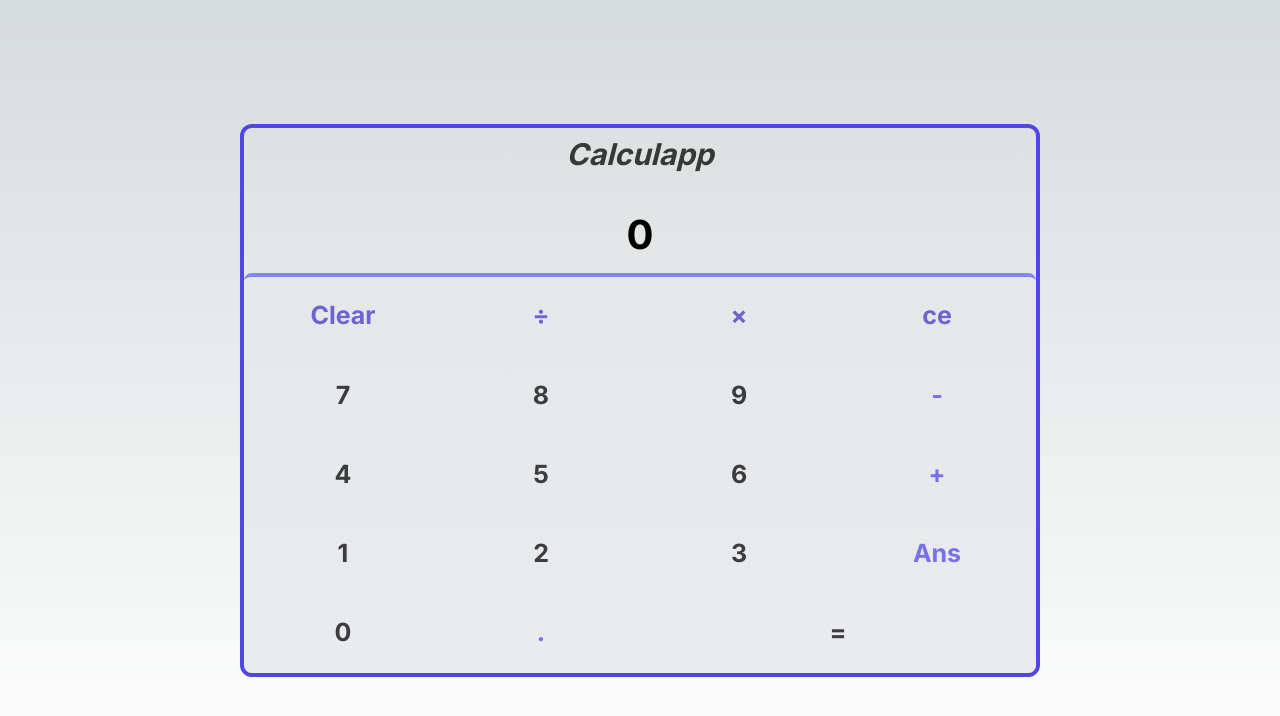
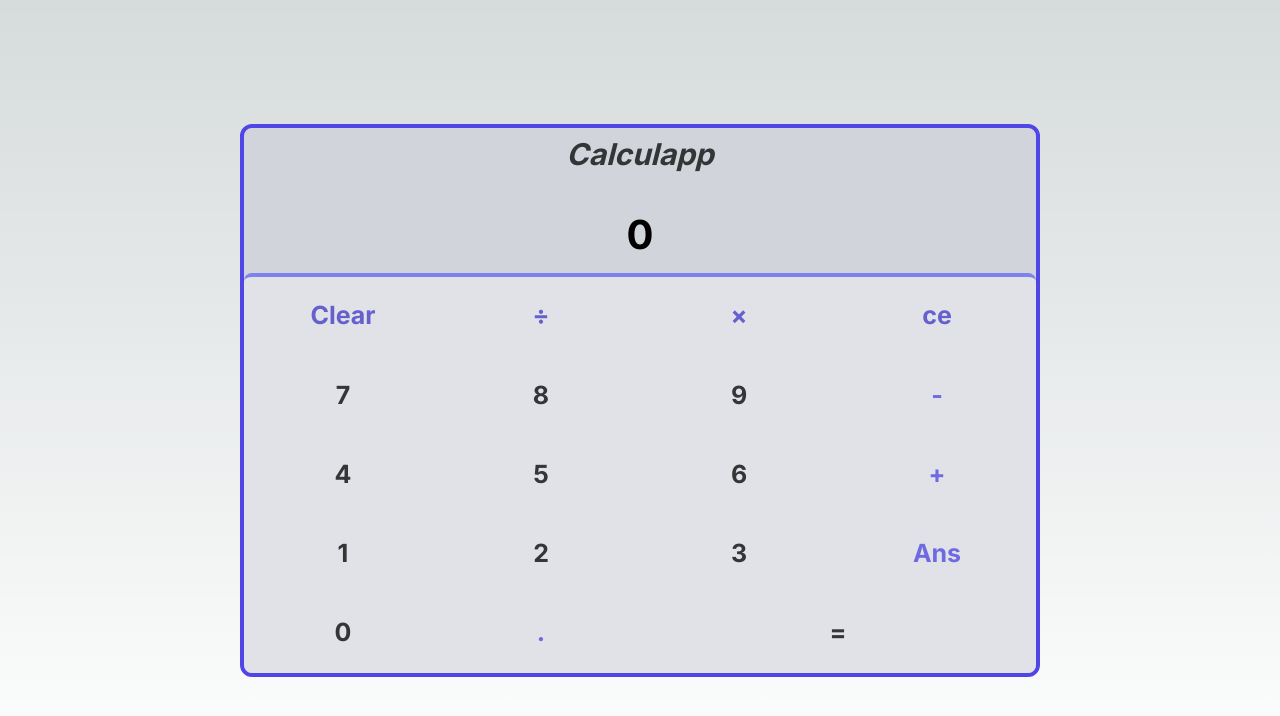
Before and after one commit to jamesdiffeycoding/mathemagical, a Next.js app in the folder calculapp/: page / in a window 1280 px wide. Shown: the top 716 px of the page. Built offline with nearby package versions, Linux system fonts and the light colour scheme; what tailwindcss-bg-patterns would draw is missing.

Commit message:
add backup colours if theme doesn't compile

```diff
--- a/calculapp/app/page.tsx
+++ b/calculapp/app/page.tsx
@@ -187,7 +187,7 @@ export default function Home() {
   return (
     <main className={`pattern-${colour}-500 pattern-paper pattern-bg-white pattern-size-6 pattern-opacity-100 flex min-h-screen flex-col align-middle justify-center items-center`}>
       {/* ENTIRE CALCULATOR */}
-      <section className={`w-5/6 max-w-[800px] border-${colour}-600 bg-${colour}-300 border-4 rounded-xl text-[25px] font-bold`}>
+      <section className={`w-5/6 max-w-[800px] border-${colour}-600 border-4 rounded-xl text-[25px] font-bold bg-gray-300`} /* bg-gray-300 is in case the colour theme class doesn't compile */>
         <section className={`bg-${colour}-300 text-black rounded-lg min-h-[145px] flex flex-col justify-between rounded-b-none w-full text-center`}>
           {/* CALCULATION */}
           <title>Calculapp</title>
```
